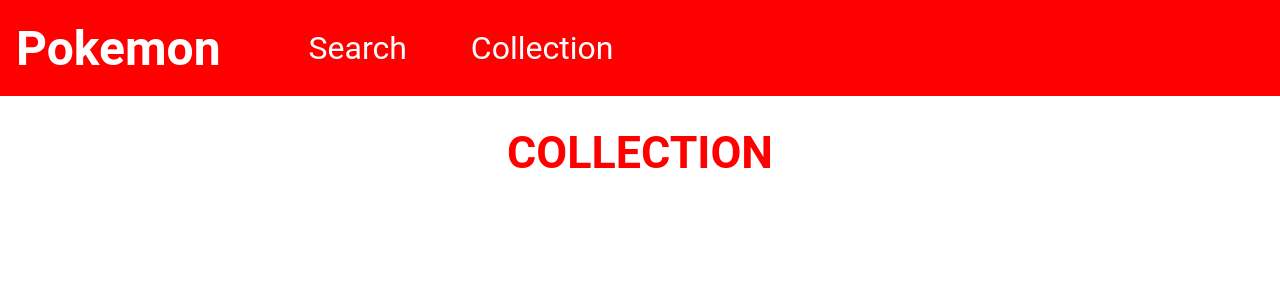
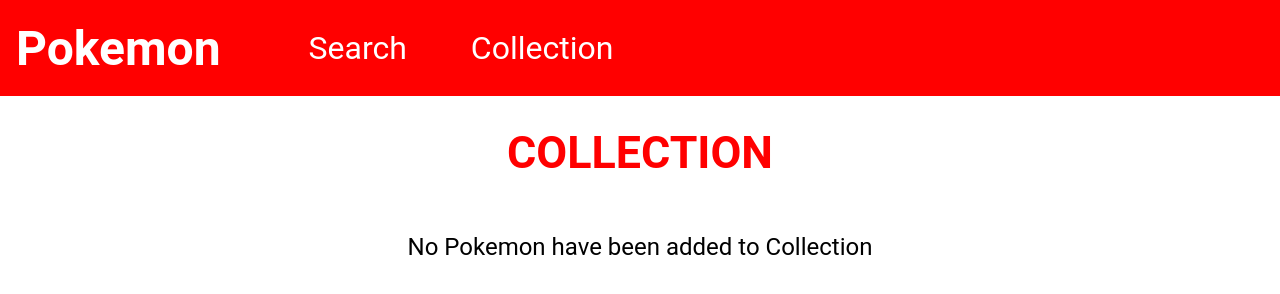
Before and after one commit to John-Baik/ajax-project, a website: page index.html in a window 1280 px wide. Both pictures are taken after a click on the link "Collection". Drawn offline with Linux system fonts and the light colour scheme.

Commit message:
If there are no saved Pokemon in Collection, a text notification will appear. #3

```diff
--- a/css/styles.css
+++ b/css/styles.css
@@ -166,9 +166,9 @@
   font-size: 1rem;
 }
 
-.collection-container {
-  width: 325px;
-  margin: auto;
+#collection-container {
+  display: flex;
+  justify-content: center;
 }
 
 .collection-box {
@@ -212,6 +212,10 @@
   color: red;
   font-size: 1.3rem;
   text-decoration: underline;
+}
+
+#collection-container > p {
+  font-family: "Roboto", sans-serif;
 }
 
 @media screen and (min-width: 768px) {
@@ -319,6 +323,11 @@
     width: 1200px;
   }
 
+  #collection-container {
+    display: flex;
+    justify-content: center;
+  }
+
   .collection-box {
     display: flex;
     justify-content: center;
@@ -358,4 +367,8 @@
     color: red;
     font-size: 1.5rem;
   }
+
+  #collection-container > p {
+    font-size: 1.5rem;
+  }
 }
--- a/index.html
+++ b/index.html
@@ -82,6 +82,7 @@
         <h1>COLLECTION</h1>
       </div>
       <div id="collection-container">
+        <p id="empty-notice" class="hidden">No Pokemon have been added to Collection</p>
         <ul class="collection-box">
         </ul>
       </div>
--- a/js/main.js
+++ b/js/main.js
@@ -90,6 +90,7 @@
   object.entryId = data.nextEntryId++;
   data.entries.unshift(object);
   $characterList.setAttribute('class', 'hidden');
+  pokemonList.innerHTML = '';
   for (var i = 0; i < data.entries.length; i++) {
     var objectEntry = {};
     objectEntry.name = data.entries[i].name;
@@ -122,11 +123,21 @@
 
 var collectionLink = document.querySelector('.collection-link');
 
+var empty = document.getElementById('empty-notice');
+
 collectionLink.addEventListener('click', function (event) {
   $characterList.setAttribute('class', 'hidden');
   collectionPage.setAttribute('class', 'active');
   entryForm.setAttribute('class', 'hidden');
+  if (data.entries.length === 0) {
+    empty.setAttribute('class', 'active');
+  }
+});
 
+window.addEventListener('DOMContentLoaded', function (event) {
+  for (var i = 0; i < data.entries.length; i++) {
+    pokemonList.appendChild(renderEntries(data.entries[i]));
+  }
 });
 
 // { /* <li class="pokemon-entry">
```
